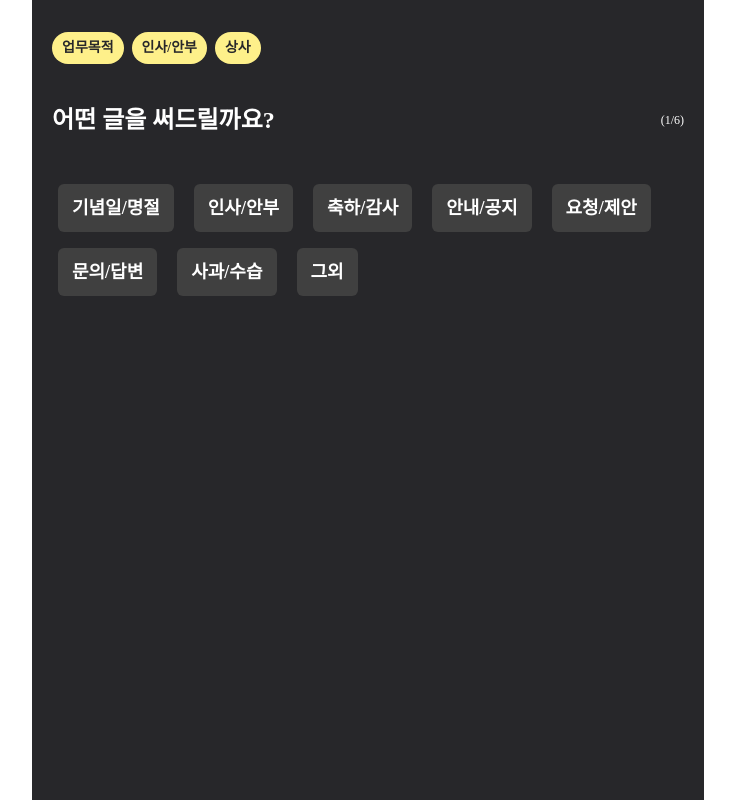
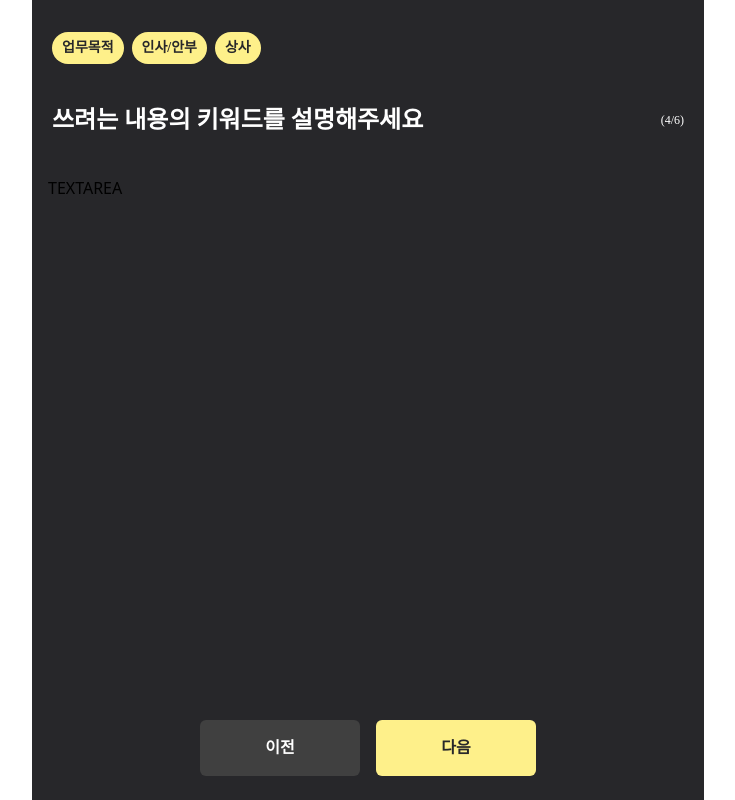
Before and after one commit to potenday-project/sseo-dream, a React (Vite) app: page / in a window 1280 px wide. Shown: the whole page, without its empty margins (272-1007 px from the left). Built offline with nearby package versions, Linux system fonts and the light colour scheme.

Commit message:
update MediumCategories component

```diff
--- a/src/App.tsx
+++ b/src/App.tsx
@@ -3,19 +3,38 @@ import MediumCategories from './pages/MediumCategories';
 function App() {
   return (
     <div>
+      {/*<MediumCategories*/}
+      {/*  selectedDataList={['업무목적', '인사/안부', '상사']}*/}
+      {/*  title="어떤 글을 써드릴까요?"*/}
+      {/*  sequence={1}*/}
+      {/*  valueList={[*/}
+      {/*    '기념일/명절',*/}
+      {/*    '인사/안부',*/}
+      {/*    '축하/감사',*/}
+      {/*    '안내/공지',*/}
+      {/*    '요청/제안',*/}
+      {/*    '문의/답변',*/}
+      {/*    '사과/수습',*/}
+      {/*  ]}*/}
+      {/*/>*/}
+      {/*<MediumCategories*/}
+      {/*  selectedDataList={['업무목적', '인사/안부', '상사']}*/}
+      {/*  title="누구에게 쓰는 글일까요?"*/}
+      {/*  sequence={2}*/}
+      {/*  valueList={['상사', '동료', '거래처', '전사']}*/}
+      {/*/>*/}
+      {/*<MediumCategories*/}
+      {/*  selectedDataList={['업무목적', '인사/안부', '상사']}*/}
+      {/*  title="받는 분과 보내는 분의 성함을 적어주세요"*/}
+      {/*  subTitle="선택"*/}
+      {/*  sequence={3}*/}
+      {/*  hasName*/}
+      {/*/>*/}
       <MediumCategories
         selectedDataList={['업무목적', '인사/안부', '상사']}
-        title="어떤 글을 써드릴까요?"
-        sequence={1}
-        valueList={[
-          '기념일/명절',
-          '인사/안부',
-          '축하/감사',
-          '안내/공지',
-          '요청/제안',
-          '문의/답변',
-          '사과/수습',
-        ]}
+        title="쓰려는 내용의 키워드를 설명해주세요"
+        sequence={4}
+        hasKeyword
       />
     </div>
   );
--- /dev/null
+++ b/src/components/PrevNextButtons.tsx
@@ -0,0 +1,30 @@
+interface Props {
+  isActive: boolean;
+}
+
+export default function PrevNextButtons({ isActive }: Props) {
+  return (
+    <div className="flex flex-col m-4 items-center justify-center">
+      <div>
+        <div className="w-40 h-14 mx-2 px-12 py-4 bg-neutral-700 rounded-md justify-center items-center gap-2.5 inline-flex">
+          <div className="w-14 text-center text-white text-base font-bold font-['Pretendard']">
+            이전
+          </div>
+        </div>
+        {isActive ? (
+          <div className="w-40 h-14 mx-2 px-12 py-4 bg-yellow-200 rounded-md justify-center items-center gap-2.5 inline-flex">
+            <div className="w-14 text-center text-zinc-800 text-base font-bold font-['Pretendard']">
+              다음
+            </div>
+          </div>
+        ) : (
+          <div className="w-40 h-14 mx-2 px-12 py-4 bg-neutral-700 rounded-md justify-center items-center gap-2.5 inline-flex">
+            <div className="w-14 text-center text-zinc-500 text-base font-bold font-['Pretendard']">
+              다음
+            </div>
+          </div>
+        )}
+      </div>
+    </div>
+  );
+}
--- a/src/layouts/EtcTextArea.tsx
+++ b/src/layouts/EtcTextArea.tsx
@@ -6,7 +6,7 @@ export default function EtcTextArea({ title }: Props) {
   return (
     <div className="w-full mt-8 ml-6 mr-6 flex-col justify-start items-start gap-3 inline-flex">
       <div className="text-zinc-400 text-sm font-medium font-['Pretendard']">그외 {title}</div>
-      <textarea className="w-full h-[53px] text-white bg-neutral-700 rounded-md" />
+      <textarea className="w-full h-16 text-white bg-neutral-700 rounded-md" />
     </div>
   );
 }
--- /dev/null
+++ b/src/layouts/NameList.tsx
@@ -0,0 +1,14 @@
+export default function NameList() {
+  return (
+    <div className="flex flex-wrap items-center justify-start m-4">
+      <div className="w-full m-5 flex-col justify-start items-start gap-3 inline-flex">
+        <div className="text-white text-base font-bold font-['Pretendard']">받는 분 성함</div>
+        <input type="text" className="w-full h-14 bg-neutral-700 rounded-md" />
+      </div>
+      <div className="w-full m-5 flex-col justify-start items-start gap-3 inline-flex">
+        <div className="text-white text-base font-bold font-['Pretendard']">보내는 분 성함</div>
+        <input type="text" className="w-full h-14 bg-neutral-700 rounded-md" />
+      </div>
+    </div>
+  );
+}
--- a/src/layouts/Title.tsx
+++ b/src/layouts/Title.tsx
@@ -1,14 +1,30 @@
 interface Props {
   title: string;
+  subTitle?: string;
   sequence?: number;
   sequenceShown: boolean;
 }
 
-function Title({ title, sequence, sequenceShown }: Props) {
+function Title({ title, subTitle, sequence, sequenceShown }: Props) {
   return (
-    <div className="pt-5 pb-5 m-5 flex items-center justify-between text-white text-7 font-bold font-['Pretendard'] leading-9">
-      <div className="text-white text-2xl font-bold font-['Pretendard']">{title}</div>
-      {sequenceShown && <div className="text-white text-xs ml-auto font-medium font-['Pretendard']">({sequence}/6)</div>}
+    <div
+      className="pt-5 pb-5 m-5 flex items-center justify-between break-keep text-white text-7
+    font-bold font-['Pretendard'] leading-9">
+      {subTitle ? (
+        <div className="w-80">
+          <span className="text-white text-2xl font-bold font-['Pretendard']">{title}</span>
+          <span className="text-neutral-400 text-2xl font-bold font-['Pretendard']">
+            ({subTitle})
+          </span>
+        </div>
+      ) : (
+        <div className="text-white text-2xl font-bold font-['Pretendard']">{title}</div>
+      )}
+      {sequenceShown && (
+        <div className="text-white text-xs ml-auto font-medium font-['Pretendard']">
+          ({sequence}/6)
+        </div>
+      )}
     </div>
   );
 }
--- a/src/pages/MediumCategories.tsx
+++ b/src/pages/MediumCategories.tsx
@@ -1,25 +1,42 @@
 import Title from '../layouts/Title';
 import HeaderDataList from '../layouts/HeaderDataList';
 import ValueList from '../layouts/ValueList';
+import PrevNextButtons from '../components/PrevNextButtons';
+import NameList from '../layouts/NameList';
 
 interface Props {
   selectedDataList: string[];
   title: string;
+  subTitle?: string;
   sequence: number;
-  valueList: string[];
+  valueList?: string[];
+  hasName?: boolean;
+  hasKeyword?: boolean;
 }
 
-export default function MediumCategories({ selectedDataList, title, sequence, valueList }: Props) {
+export default function MediumCategories({
+  selectedDataList,
+  title,
+  subTitle,
+  sequence,
+  valueList,
+  hasName,
+  hasKeyword,
+}: Props) {
   return (
     <div className="m-auto min-h-screen max-w-2xl max-h-full bg-zinc-800">
       <div className="flex flex-col justify-between min-h-screen">
         <div>
           <HeaderDataList selectedDataList={selectedDataList} />
-          <Title title={title} sequence={sequence} sequenceShown />
-          <ValueList valueList={valueList} etcTitle={title} />
+          <Title title={title} subTitle={subTitle} sequence={sequence} sequenceShown />
+          {valueList && <ValueList valueList={valueList} etcTitle={title} />}
+          {hasName && <NameList />}
+          {hasKeyword && (
+            <div className="flex flex-wrap items-center justify-start m-4">TEXTAREA</div>
+          )}
         </div>
-        <footer className="h-20">
-
+        <footer className="h-24">
+          <PrevNextButtons isActive />
         </footer>
       </div>
     </div>
```
